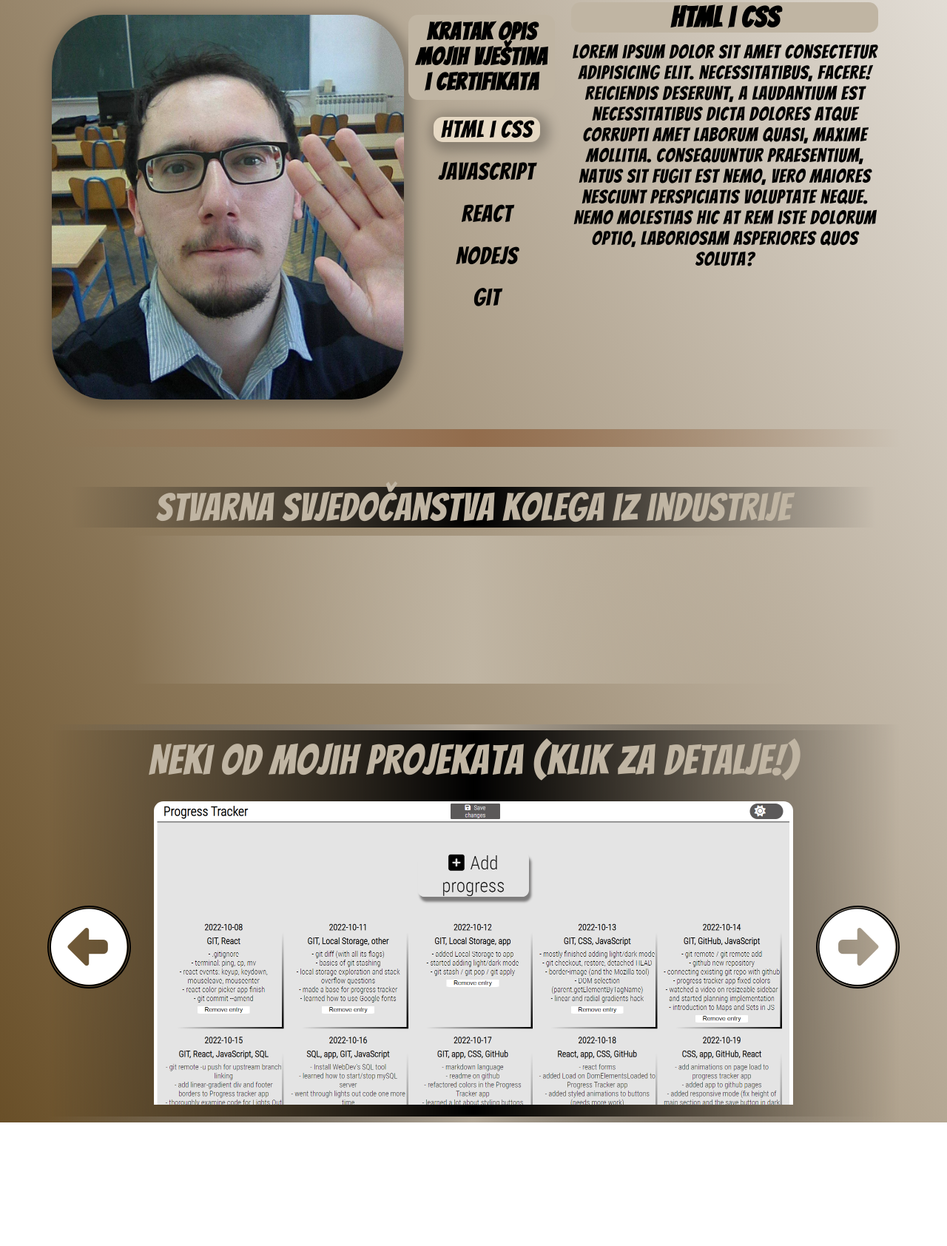
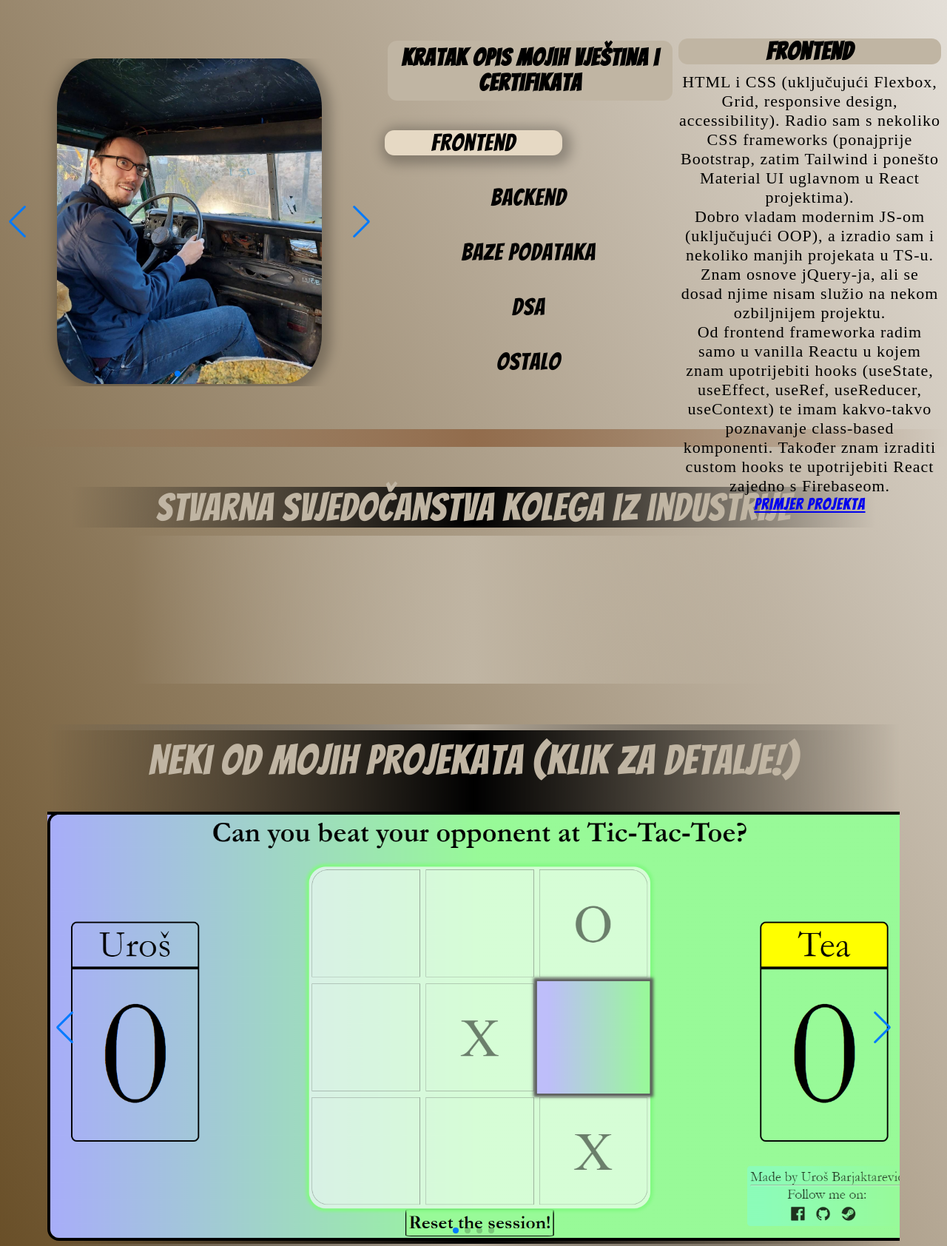
Before and after one commit to Barjaktarevic/Barjaktarevic.github.io, a website: page index.html in a window 1280 px wide. Shown: the part 968-2652 px from the top of the page at 74% size. Before the commit the page ends 2485 px from the top, so only its background shows below. Drawn offline with nearby package versions, Linux system fonts and the light colour scheme; no server answers.

Commit message:
add swiper, fix html and class names, add more images and fix image sizes and directories

```diff
--- a/app.js
+++ b/app.js
@@ -8,6 +8,20 @@ AOS.init({
 })
 
 AOS.init();
+
+const swiper = new Swiper('.mySwiper', {
+
+    loop: true,
+
+    pagination: {
+          el: ".swiper-pagination",
+          clickable: true,
+        },
+    // Navigation arrows
+    navigation: {
+    nextEl: '.swiper-button-next',
+    prevEl: '.swiper-button-prev',
+}})
 
 const tabs = document.querySelectorAll('[data-tab-target]')
 const sections = document.querySelectorAll('.section')
@@ -72,58 +86,3 @@ function updateTestmonials(data) {
 
     }
  }
-
-const nextProject = document.querySelector('.footer-span-right')
-const previousProject = document.querySelector('.footer-span-left')
-const projectContainer = document.querySelector('.project-preview-container')
-
-const projectsArrayURLs = ['/progress-tracker.png', '/random-quote-generator.png', '/rock-paper-scissors.png', '/tic-tac-toe.png']
-const projectDescriptions = []
-let counter = 0
-
-function showNextProject() {
-    if (projectsArrayURLs.length - 1 > counter) {
-    counter ++
-    while (projectContainer.firstChild) {
-        projectContainer.removeChild(projectContainer.lastChild)
-    }
-    const image = document.createElement('img')
-    const description = document.createElement('p')
-    image.classList.add('project-preview')
-    image.src = projectsArrayURLs[counter]
-    description.classList.add('project-description')
-    description.innerText = projectDescriptions[counter]
-    projectContainer.appendChild(image)
-}
-}
-
-function showPreviousProject() {
-    if (counter !== 0) {
-    counter --
-    while (projectContainer.firstChild) {
-        projectContainer.removeChild(projectContainer.lastChild)
-    }
-    const image = document.createElement('img')
-    const description = document.createElement('p')
-    image.classList.add('project-preview')
-    image.src = projectsArrayURLs[counter]
-    description.classList.add('project-description')
-    description.innerText = projectDescriptions[counter]
-    projectContainer.appendChild(image)
-}
-}
-
-nextProject.addEventListener('click', showNextProject)
-previousProject.addEventListener('click', showPreviousProject)
-
-const modal = document.querySelector('.modal')
-const closeButton = document.querySelector('.close-button')
-const projectImage = document.getElementsByClassName('project-preview')
-
-projectContainer.addEventListener('click', function() {
-    modal.showModal()
-})
-
-closeButton.addEventListener('click', function() {
-    modal.close()
-})
--- a/index.html
+++ b/index.html
@@ -9,6 +9,8 @@
     <script src="https://unpkg.com/aos@2.3.1/dist/aos.js"></script>
     <script src="app.js" defer></script>
     <script src="https://kit.fontawesome.com/6c43641683.js" crossorigin="anonymous"></script>
+    <link rel="stylesheet" href="https://cdn.jsdelivr.net/npm/swiper@8/swiper-bundle.min.css"/>
+    <script src="https://cdn.jsdelivr.net/npm/swiper@8/swiper-bundle.min.js"></script>
     <title>Personal page | Uroš Barjaktarević</title>
 </head>
 <body>
@@ -22,7 +24,7 @@
             </div>
         </nav>
 
-        <img class="main-img" src="emptyclassroom.jpg" alt="empty clasroom">
+        <img class="main-img" src="./images/emptyclassroom.jpg" alt="empty clasroom">
         <div class="main-text">
             <h1 data-aos="zoom-out-up">Zovem se Uroš Barjaktarević</h1>
             <h3 data-aos="fade-up" data-aos-delay="500">   dobrodošli na moju web stranicu  </h3>
@@ -52,38 +54,57 @@
 
     <section class="info-section">
         <div class="profile-img-container">
-            <img class="profile-img" src="profile-img.jpg" loading="lazy" alt="profile image" data-aos="zoom-in-right">
-            <div class="list-div" data-aos="flip-right">
-                <h3 class="list-heading">Kratak opis mojih vještina i certifikata</h3>
-            <ul class="profile-list">
-                <li data-aos="fade-left" data-aos-delay="300" data-tab-target="#html" class="BG">HTML i CSS</li>
-                <li data-aos="fade-left" data-aos-delay="300" data-tab-target="#javascript">JavaScript</li>
-                <li data-aos="fade-left" data-aos-delay="300" data-tab-target="#react">React</li>
-                <li data-aos="fade-left" data-aos-delay="300" data-tab-target="#node">NodeJS</li>
-                <li data-aos="fade-left" data-aos-delay="300" data-aos-offset="100" data-tab-target="#git">Git</li>
-            </ul>
+
+            <div class="swiper mySwiper">
+                <!-- Additional required wrapper -->
+                <div class="swiper-wrapper">
+                  <!-- Slides -->
+                  <div class="swiper-slide profile-img"><img src="./images/self/1.jpg" alt="A photo of me."></div>
+                  <div class="swiper-slide profile-img"><img src="./images/self/2.jpg" alt="A photo of me."></div>
+                  <div class="swiper-slide profile-img"><img src="./images/self/3.jpg" alt="A photo of me."></div>
+
+                </div>
+                <!-- If we need navigation buttons -->
+                <div class="swiper-button-prev"></div>
+                <div class="swiper-button-next"></div>
+                <div class="swiper-pagination"></div>
             </div>
         </div>
+
+            <div class="list-div" data-aos="flip-right">
+                    <h3 class="list-heading">Kratak opis mojih vještina i certifikata</h3>
+                <ul class="profile-list">
+                    <li data-aos="fade-left" data-aos-delay="300" data-tab-target="#frontend" class="BG">Frontend</li>
+                    <li data-aos="fade-left" data-aos-delay="300" data-tab-target="#backend">Backend</li>
+                    <li data-aos="fade-left" data-aos-delay="300" data-tab-target="#baze">Baze podataka</li>
+                    <li data-aos="fade-left" data-aos-delay="300" data-tab-target="#dsa">DSA</li>
+                    <li data-aos="fade-left" data-aos-delay="300" data-aos-offset="100" data-tab-target="#ostalo">Ostalo</li>
+                </ul>
+            </div>
+
         <div class="skills-container">
-            <div class="section html active" id="html">
-                <h2 class="skills-header">HTML i CSS</h2>
-                <p class="skills-text">Lorem ipsum dolor sit amet consectetur adipisicing elit. Necessitatibus, facere! Reiciendis deserunt, a laudantium est necessitatibus dicta dolores atque corrupti amet laborum quasi, maxime mollitia. Consequuntur praesentium, natus sit fugit est nemo, vero maiores nesciunt perspiciatis voluptate neque. Nemo molestias hic at rem iste dolorum optio, laboriosam asperiores quos soluta?</p>
+            <div class="section active" id="frontend">
+                <h2 class="skills-header">Frontend</h2>
+                <p class="skills-text">HTML i CSS (uključujući Flexbox, Grid, responsive design, accessibility). Radio sam s nekoliko CSS frameworks (ponajprije Bootstrap, zatim Tailwind i ponešto Material UI uglavnom u React projektima). <br> Dobro vladam modernim JS-om (uključujući OOP), a izradio sam i nekoliko manjih projekata u TS-u. Znam osnove jQuery-ja, ali se dosad njime nisam služio na nekom ozbiljnijem projektu. <br> Od frontend frameworka radim samo u vanilla Reactu u kojem znam upotrijebiti hooks (useState, useEffect, useRef, useReducer, useContext) te imam kakvo-takvo poznavanje class-based komponenti. Također znam izraditi custom hooks te upotrijebiti React zajedno s Firebaseom.</p>
+                <a href="#">Primjer projekta</a>
             </div>
-            <div class="section javascript inactive" id="javascript">
-                <h2 class="skills-header">JavaScript</h2>
-                <p class="skills-text">Lorem ipsum, dolor sit amet consectetur adipisicing elit. Voluptate modi quam quia soluta odit possimus eligendi iusto debitis molestias porro saepe magnam sit cumque provident fugit quibusdam cum omnis non, quas perferendis quaerat aliquid. Quasi, dicta earum iste eveniet quaerat voluptatum sequi, consequatur, quibusdam laudantium aut quas laboriosam illum autem.</p>
+            <div class="section inactive" id="backend">
+                <h2 class="skills-header">Backend</h2>
+                <p class="skills-text">Svakodnevno koristim NodeJS + Express, iako sam izradio i neke manje projektiće u vanilla Nodeu. Znam raditi HTML sanitizaciju, error handling, MVC pristup te koristim neke relativno ustaljene Node pakete (morgan, dotenv, helmet, JOI, mongoose itd.). Što se tiče Node templatinga služim se samo EJS-om sa željom da u dogledno vrijeme naučim i Pug.<br> Pored Nodea znam se služiti i PHP-jem na osnovnoj razini te sam u jednom projektu koristio i Laravel framework.<br> Također imam rudimentarno znanje Pythona i cilj da u budućnosti savladam Django i Flask.</p>
+                <a href="#">Primjer projekta</a>
             </div>
-            <div class="section react inactive" id="react">
-                <h2 class="skills-header">React</h2>
-                <p class="skills-text">Lorem ipsum dolor sit amet consectetur adipisicing elit. Consequuntur maiores quasi cupiditate delectus. Rem quod eaque, fuga praesentium aut neque enim doloribus autem facilis aliquid totam deserunt accusantium. Alias odio ullam, voluptatibus nam magnam id ratione, ad eos est sit nostrum labore numquam rerum expedita recusandae in autem vero veniam.</p>
+            <div class="section inactive" id="baze">
+                <h2 class="skills-header">Baze podataka</h2>
+                <p class="skills-text">Najbolje se znam služiti MongoDB + mongoose frameworkom, iako sam s Mongom jedno vrijeme radio i bez mongoosea. Svakodnevno upotrebljavam MongoDBCompass za rad na svojim projektima, te se također služim i MongoAtlasom. Sposoban sam raditi CRUD operacije bez većih problema. <br> Pored Monga znam se služiti i MySQL-om (također jedan položen tečaj na Udemyju) u kojem također mogu vršiti CRUD operacije, a ponekad me možete naći i kako rješavam SQL query probleme na raznim stranicama. <br> Konačno, znam se služiti Firebaseom - u kontekstu React projekata - uključujući i postavljanje Firebase pravila, ali imam još dosta prostora za napredak (pogotovo u odnosu na Firebase 9).</p>
             </div>
-            <div class="section node inactive" id="node">
-                <h2 class="skills-header">NodeJS</h2>
-                <p class="skills-text">Lorem ipsum dolor sit amet consectetur adipisicing elit. Nihil ipsam, aliquam itaque voluptates vero impedit, facere, molestias unde aperiam beatae magni. Quia excepturi quas provident debitis inventore animi culpa sed dignissimos quae tempora, vero vel aut ad qui repellendus perferendis, atque quisquam, odit accusamus obcaecati laboriosam voluptatibus exercitationem minima! Non?</p>
+            <div class="section inactive" id="dsa">
+                <h2 class="skills-header">DSA</h2>
+                <p class="skills-text"> Znam riješiti početničke probleme koji se mogu pronaći na Leetcodeu i CodeWars (na kojem sam rank 5). Trenutno slušam jedan Udemy tečaj na ovu temu (Colt Steele's Data Structures and Algorithms) te također slušam i radim zadatke za CS50. Svjestan sam da je ovo područje na kojem ću trebati puno više raditi u budućnosti, ali isto tako da bi sad bio gubitak vremena previše se posvetiti apstrakciji dok moram predstaviti konkretne rezultate.
+                </p>
             </div>
-            <div class="section git inactive" id="git">
-                <h2 class="skills-header">Git</h2>
-                <p class="skills-text">Lorem ipsum dolor sit amet consectetur adipisicing elit. Optio alias fugiat deleniti natus tempora sunt quisquam, laudantium saepe quidem ducimus amet animi cumque expedita reiciendis autem quibusdam officiis hic eum deserunt necessitatibus! Aliquam voluptatem earum unde perspiciatis eum mollitia maxime quod perferendis? Nihil ipsa porro, molestias incidunt quam necessitatibus neque.</p>
+            <div class="section inactive" id="ostalo">
+                <h2 class="skills-header">Ostalo</h2>
+                <p class="skills-text">Znam se služiti Gitom (također jedan položen tečaj na Udemyju) te u nešto manju ruku Githubom jer dosad nisam imao previše potrebe dijeliti svoj kod s drugima. Nadam se da ću uskoro moći raditi na kakvim open source projektima pa da ću usavršiti svoje znanje u tom području. <br> Također se služim Git Bashom i Powershellom na Windowsima i bez problema upotrebljavam osnovne komande (cd, ls, rm, mkdir, mv...). <br> Znam deployati projekt na Github pages, Firebase hosting te na neke od alternativa za Heroku poput Railway, Cyclic ili Render. <br> Uz to pokušavam čitati koliko god mogu dokumentacije te pratim YouTube kanale: Traversy Media, Web Dev Simplified, Kevin Powell, the Net Ninja, freeCodeCamp (na čijoj sam stranici položio Responsive Design tečaj i JavaScript tečaj) kako bih proširio svoje znanje.</p>
             </div>
         </div>
     </section>
@@ -95,22 +116,31 @@
     </section>
     </div>
 
-    <footer class="footer">
-        <p class="projects-demonstration-text" data-aos="fade-right" data-aos-delay="200">Neki od mojih projekata (klik za detalje!)</p>
-        <div class="projects-container">
-            <span class="footer-span-left" title="Prethodni projekt"><i class="fa-solid fa-circle-left"></i></span>
+    <section class="projects-section">
+        <p class="projects-title-text" data-aos="fade-right" data-aos-delay="200">Neki od mojih projekata (klik za detalje!)</p>
 
-            <div class="project-preview-container">
-                <img class="project-preview" src="/progress-tracker.png" />
+        <div class="swiper mySwiper">
+            <!-- Additional required wrapper -->
+            <div class="swiper-wrapper">
+              <!-- Slides -->
+              <div class="swiper-slide project-img"><img src="./images/projects/1.png"></div>
+              <div class="swiper-slide project-img"><img src="./images/projects/2.png"></div>
+              <div class="swiper-slide project-img"><img src="./images/projects/3.png"></div>
+              <div class="swiper-slide project-img"><img src="./images/projects/4.png"></div>
+
             </div>
-            <span class="footer-span-right" title="Idući projekt"><i class="fa-solid fa-circle-right"></i></span>
+            <!-- If we need navigation buttons -->
+            <div class="swiper-button-prev"></div>
+            <div class="swiper-button-next"></div>
+            <div class="swiper-pagination"></div>
         </div>
+
         <dialog class="modal">
             <button class="close-button"><i class="fa-regular fa-rectangle-xmark"></i></button>
             <h1 class="modal-title">Opis projekta</h1>
             <p>Lorem ipsum dolor sit amet consectetur adipisicing elit. Reprehenderit nesciunt eaque sapiente consequuntur at repellendus cum quaerat aliquid omnis, quasi voluptatem veritatis molestias voluptas fugit neque. Deleniti, soluta aliquid facilis enim ullam voluptatem iusto optio.</p>
         </dialog>
-    </footer>
+    </section>
 
 
 </body>
--- a/styles.css
+++ b/styles.css
@@ -154,12 +154,11 @@ body {
     margin-top: -5%;
 }
 
-
 .info-section {
     display: flex;
-    justify-content: center;
+    justify-content: space-between;
     align-items: center;
-    width: 90%;
+    width: 100%;
     margin: 0 auto;
     border-top: 3vh solid;
     border-bottom: 3vh solid;
@@ -170,14 +169,13 @@ body {
 }
 
 .profile-img-container {
-    /* margin-top: 2.75%; */
-    width: 59%;
+    width: 40%;
     display: flex;
 }
 
-.profile-img {
+.profile-img img {
     width: 70%;
-    height: 65vh;
+    height: 55vh;
     object-fit: cover;
     border-radius: 15%;
     box-shadow: 0.5vh 0.5vh 2vh 1vh rgba(0,0,0, 0.25);
@@ -193,16 +191,12 @@ body {
     cursor: default;
 }
 
-.profile-list {
-    width: auto
-}
-
 .profile-list li {
     list-style: none;
     text-align: center;
     font-size: 4vh;
-    margin-top: 14%;
-    margin-right: 12%;
+    margin-top: 5vmin;
+    margin-left: -4vmin;
 }
 
 .profile-list li:hover {
@@ -213,8 +207,7 @@ body {
 }
 
 .skills-container {
-    width: 40%;
-    /* margin-top: 2.75%; */
+    width: 37%;
     border-radius: 5%;
     height: 75vh;
 }
@@ -233,17 +226,19 @@ body {
     border-radius: 1vw;
     filter: brightness(120%);
     box-shadow: 0.5vh 0.5vh 2vh 1vh rgba(0,0,0, 0.25);
+    width: 30vmin;
 }
 
 .section {
-    margin: 5%;
-    font-size: 2vw;
+    margin: 9vmin 1vmin;
+    font-size: 2.75vmin;
     text-align: center;
 }
 
 .skills-text {
     margin-top: 3%;
     cursor: default;
+    font-family: 'Times New Roman', Times, serif;
 }
 
 .skills-header {
@@ -282,6 +277,7 @@ body {
 }
 
 .testimonials-container {
+    margin: 5vmin auto;
     height: 80%;
     flex: 1;
     display: flex;
@@ -309,11 +305,11 @@ body {
 .testimonials-quote {
     color: black;
     font-style: italic;
-    font-size: 2vh;
+    font-size: 2vmin;
     cursor: default;
 }
 
-.footer {
+.projects-section {
     border-top: 1vh solid;
     border-bottom: 1vh solid;
     border-image-source: linear-gradient(to right, transparent 0%, rgb(179, 168, 152) 50%, transparent 100%);
@@ -325,67 +321,32 @@ body {
     color: rgb(192, 181, 163);
 }
 
-.projects-demonstration-text {
+.mySwiper {
+    margin-top: 5vmin;
+}
+
+.swiper-wrapper {
+    text-align: center;
+}
+
+.project-img img {
+    max-height: 75vmin;
+    max-width: 150vmin;
+    border-radius: 2vmin;
+    border: 4px solid black;
+}
+
+.project-img img:hover {
+    cursor: pointer;
+    opacity: 87.5%;
+}
+
+.projects-title-text {
     text-align: center;
     font-size: 7vh;
     cursor: default;
     font-family: 'Bangers', cursive;
     margin-top: 1%;
-}
-
-.projects-container {
-    width: 100%;
-    margin: 0 auto;
-    display: flex;
-    justify-content: space-around;
-    align-items: center;
-}
-
-.footer-span-left, .footer-span-right {
-    font-size: 8vw;
-    cursor: default;
-}
-
-.footer-span-left .fa-solid, .footer-span-right .fa-solid {
-    border: double black 5px;
-    border-radius: 50%;
-    color: white;
-}
-
-.footer-span-left:hover, .footer-span-right:hover {
-    scale: 1.1;
-    cursor: pointer;
-    opacity: 0.7;
-}
-
-.project-preview-container {
-    width: 75%;
-    display: flex;
-    margin: 0 auto;
-    justify-content: center;
-    align-items: center;
-}
-
-.project-preview {
-    margin-top: 3%;
-    object-fit: cover;
-    min-height: 50vh;
-    min-width: 25vw;
-    padding-bottom: 2vh;
-    border-radius: 1vw;
-}
-
-.project-preview:hover {
-    opacity: 0.75;
-    cursor: pointer;
-}
-
-.project-description {
-    padding: 0.35vh;
-    text-align: center;
-    font-size: 2vh;
-    max-width: 10vw;
-    cursor: default;
 }
 
 .modal {
@@ -438,6 +399,8 @@ dialog::backdrop {
         display: block;
     }
 }
+
+/* ================================== MEDIA QUERIES START ================================== */
 
 @media screen and (max-width: 560px) {
     .navbar p {
@@ -553,3 +516,5 @@ dialog::backdrop {
         margin-top: 8%;
     }
 }
+
+/* ================================== MEDIA QUERIES END ================================== */
```
Also changed, not shown: package.json (added, +23 -0 lines), icecream.png (deleted), images/emptyclassroom.jpg (renamed from emptyclassroom.jpg), images/projects/1.png (renamed from tic-tac-toe.png), images/projects/2.png (renamed from progress-tracker.png), images/projects/3.png (renamed from random-quote-generator.png), images/projects/4.png (renamed from rock-paper-scissors.png), images/self/1.jpg (added), images/self/2.jpg (added), images/self/3.jpg (renamed from profile-img.jpg), 1 other file.
